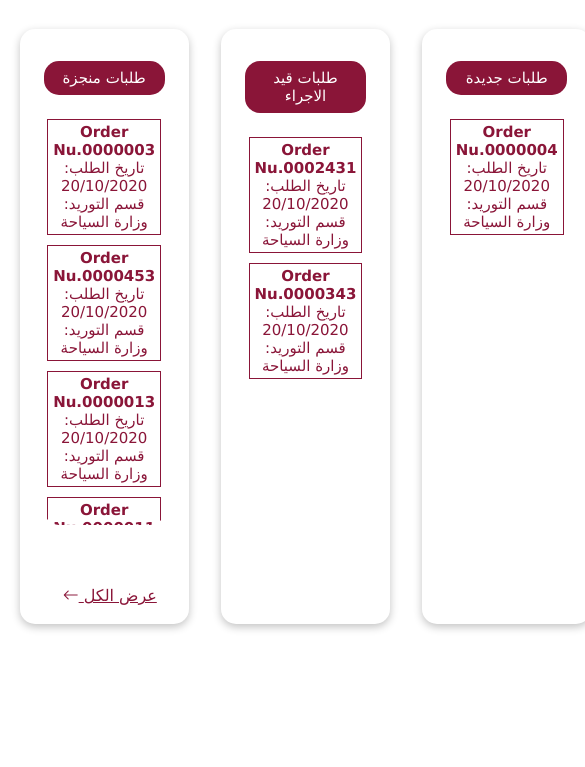
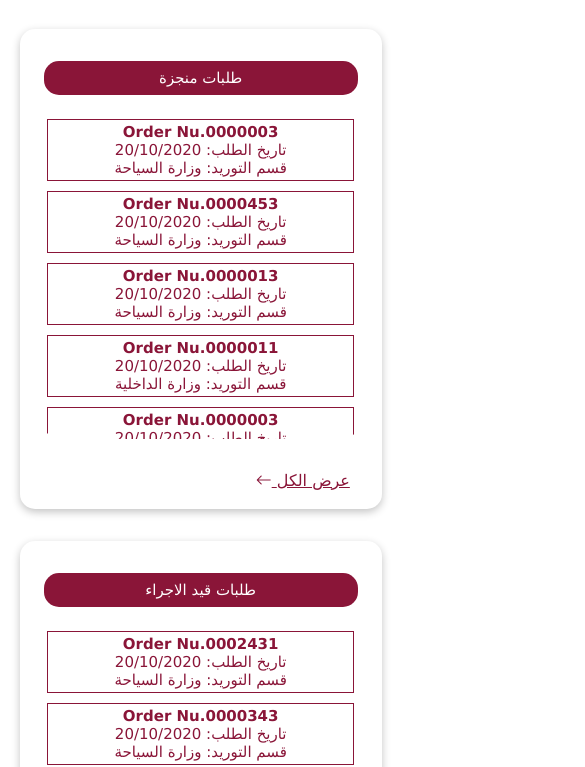
Before and after one commit to MHBCode/CGB-DEMO, a plain HTML site: page index.html in a window 390 px wide. Shown: the part 84-851 px from the top of the page, 585 px wide, since content can reach past the window. Drawn offline with nearby package versions, Linux system fonts and the light colour scheme.

Commit message:
Update styles.css

```diff
--- a/styles.css
+++ b/styles.css
@@ -218,3 +218,11 @@ body{
     margin-bottom: 1rem;
     color: green;
 }
+@media (max-width : 1000px) {
+    .main-Banner{
+        flex-direction: column;
+    }
+    .main-cols{
+        width: 85%;
+    }
+}
```
